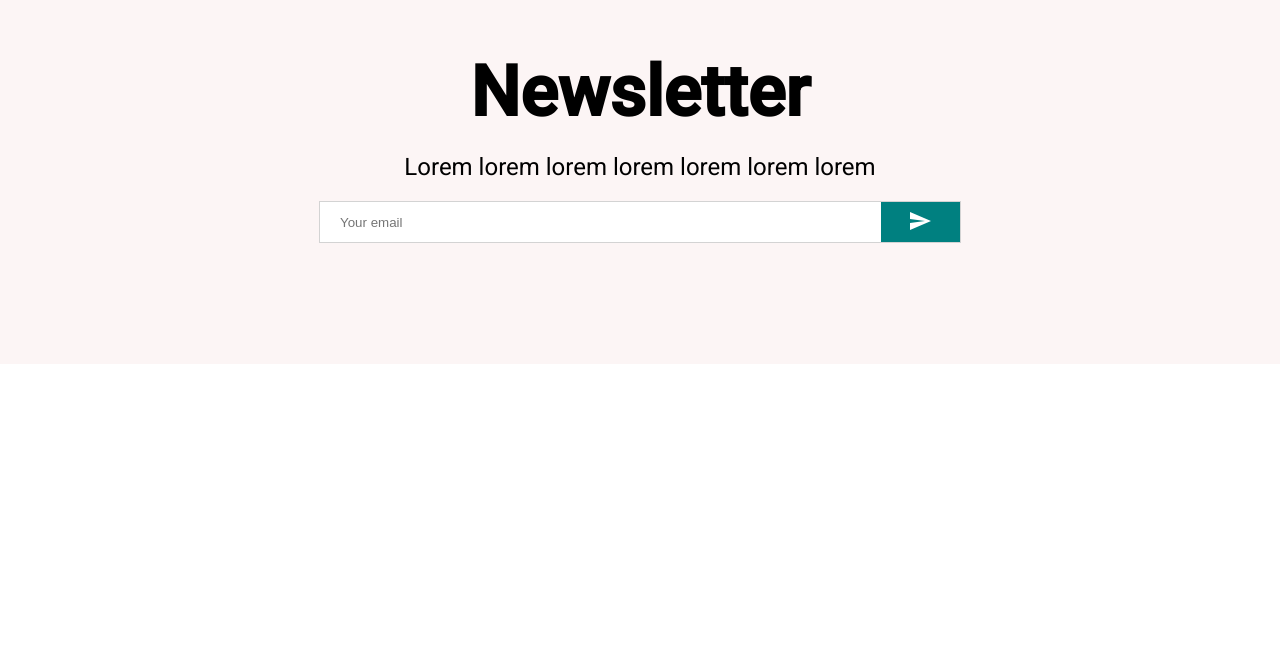
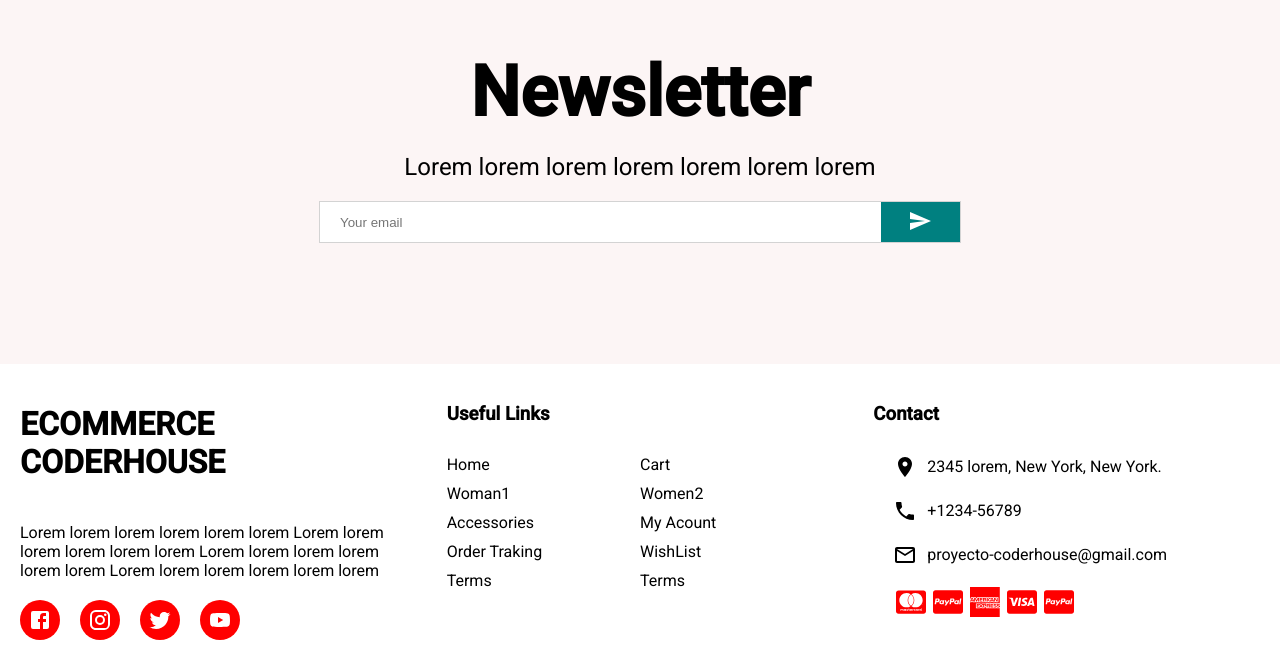
Before and after one commit to Martin-J-Larre/ecommerce-proyecto-final-front-1, a React (Create React App) app: page / in a window 1280 px wide. Shown: the part 2292-2952 px from the top of the page. Before the commit the page ends 2656 px from the top, so only its background shows below. Built offline with nearby package versions, Linux system fonts and the light colour scheme.

Commit message:
#6 Footer started

```diff
--- a/package.json
+++ b/package.json
@@ -10,6 +10,7 @@
     "@testing-library/user-event": "^13.5.0",
     "react": "^17.0.2",
     "react-dom": "^17.0.2",
+    "react-icons": "^4.3.1",
     "react-scripts": "5.0.0",
     "styled-components": "^5.3.3",
     "web-vitals": "^2.1.4"
--- /dev/null
+++ b/src/components/Footer.js
@@ -0,0 +1,126 @@
+import { Facebook, Instagram, MailOutline, Phone, Room, Twitter, YouTube } from "@material-ui/icons";
+import { FaCcMastercard, FaCcPaypal, FaCcVisa } from 'react-icons/fa';
+import { SiAmericanexpress } from 'react-icons/si';
+import styled from "styled-components"
+
+const FooterContainer = styled.div`
+    display: flex;
+    `
+const FooterLeft = styled.div`
+    flex: 1;
+    display: flex;
+    flex-direction: column;
+    padding: 20px;
+`
+const Logo = styled.h1``
+
+const Desc = styled.p`
+    margin: 20px 0px;
+`
+const SocialMediaContainer = styled.div`
+    display: flex;
+`
+const IconContainer = styled.div`
+    width: 40px;
+    height: 40px;
+    border-radius: 50%;
+    color: #fff;
+    background-color: red; //! Cambiar color
+    display: flex;
+    align-items: center;
+    justify-content: center;
+    margin-right: 20px;
+`
+
+const FooterCenter = styled.div`
+    flex: 1;
+    padding: 20px;
+`
+const Title = styled.h3`
+    margin-bottom: 30px;
+`
+const List = styled.ul`
+    margin: 0;
+    padding: 0;
+    list-style: none;
+    display: flex;
+    flex-wrap: wrap;
+`
+const ListItem = styled.li`
+    width: 50%;
+    margin-bottom: 10px;
+`
+
+const FooterRight = styled.div`
+    flex: 1;
+    padding: 20px;
+`
+
+const ContactItem = styled.div`
+    margin: 20px;
+    display: flex;
+    align-items: center;
+`
+const Payment = styled.div`
+    width: 50%;
+    margin-left: 15px;
+    display: flex;
+    justify-content: space-evenly;
+    color: red;
+    font-size: 30px;
+`
+
+const Footer = () => {
+    return (
+        <FooterContainer>
+            <FooterLeft>
+                <Logo>ECOMMERCE CODERHOUSE</Logo>
+                <Desc>Lorem lorem lorem lorem lorem lorem Lorem lorem lorem lorem lorem lorem Lorem lorem lorem lorem lorem lorem Lorem lorem lorem lorem lorem lorem</Desc>
+                <SocialMediaContainer>
+                    <IconContainer>
+                        <Facebook />
+                    </IconContainer>
+                    <IconContainer>
+                        <Instagram />
+                    </IconContainer>
+                    <IconContainer>
+                        <Twitter />
+                    </IconContainer>
+                    <IconContainer>
+                        <YouTube />
+                    </IconContainer>
+                </SocialMediaContainer>
+            </FooterLeft>
+            <FooterCenter>
+                <Title>Useful Links</Title>
+                <List>
+                    <ListItem>Home</ListItem>
+                    <ListItem>Cart</ListItem>
+                    <ListItem>Woman1</ListItem>
+                    <ListItem>Women2</ListItem>
+                    <ListItem>Accessories</ListItem>
+                    <ListItem>My Acount</ListItem>
+                    <ListItem>Order Traking</ListItem>
+                    <ListItem>WishList</ListItem>
+                    <ListItem>Terms</ListItem>
+                    <ListItem>Terms</ListItem>
+                </List>
+            </FooterCenter>
+            <FooterRight>
+                <Title>Contact</Title>
+                <ContactItem><Room style={{marginRight:"10px"}}/> 2345 lorem, New York, New York.</ContactItem>
+                <ContactItem><Phone style={{marginRight:"10px"}}/> +1234-56789</ContactItem>
+                <ContactItem><MailOutline style={{marginRight:"10px"}}/> proyecto-coderhouse@gmail.com</ContactItem>
+                <Payment>
+                    <FaCcMastercard/>
+                    <FaCcPaypal/>
+                    <SiAmericanexpress />
+                    <FaCcVisa />
+                    <FaCcPaypal/>
+                </Payment>
+            </FooterRight>
+        </FooterContainer>
+    )
+}
+
+export default Footer
--- a/src/pages/HomePage.js
+++ b/src/pages/HomePage.js
@@ -2,6 +2,7 @@
 import React from 'react'
 import Carousel from '../components/Carousel';
 import Categories from '../components/Categories';
+import Footer from '../components/Footer';
 import Navbar from '../components/Navbar';
 import Newsletter from '../components/Newsletter';
 import Product from '../components/Product';
@@ -18,6 +19,7 @@ const HomePage = () => {
         <Categories />
         <Product />
         <Newsletter />
+        <Footer />
         </>
     )
 }
```
Also changed, not shown: public/img/card-payment.png (added), 1 other file (tests, documents, lock files or other folders).
